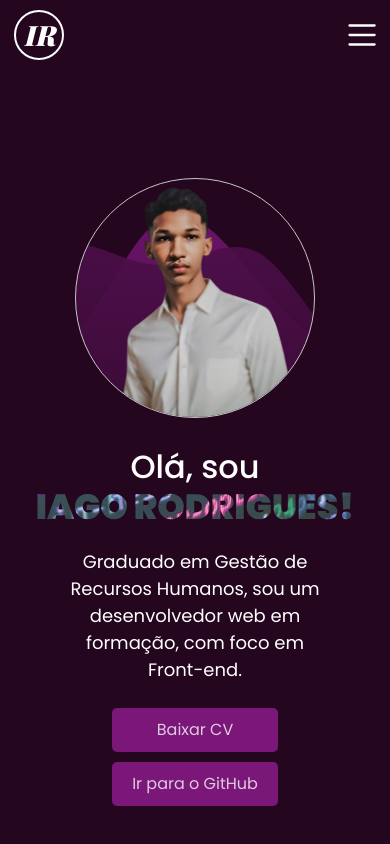
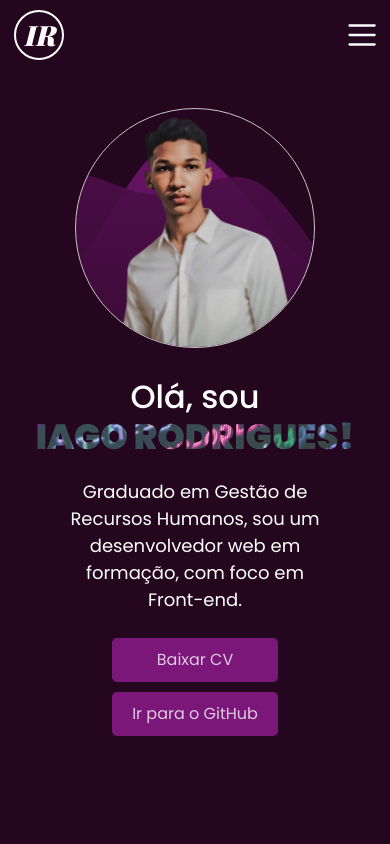
Before and after one commit to IagoRdgs/portfolio, a React (Vite) app: page / in a window 390 px wide. Shown: the top 844 px of the page. Built offline with nearby package versions, Linux system fonts and the light colour scheme; a web font is replaced by a local one.

Commit message:
fix: scroll behavior no mobile

```diff
--- a/src/components/pages/Home/Home.jsx
+++ b/src/components/pages/Home/Home.jsx
@@ -22,12 +22,10 @@ export default function Home() {
             if (scrollTop > lastScrollTop) {
                 header.style.top = '-70px';
                 html.style.scrollPaddingTop = '0';
-                html.style.paddingTop = '0';
             }
             else {
                 header.style.top = '0';
                 html.style.scrollPaddingTop = '70px';
-                html.style.paddingTop = '70px';
             }
             lastScrollTop = scrollTop < 0 ? 0 : scrollTop;
         };
--- a/src/components/pages/Home/Home.module.css
+++ b/src/components/pages/Home/Home.module.css
@@ -1,7 +1,6 @@
 html {
     scroll-behavior: smooth;
     scroll-padding-top: 70px;
-    padding-top: 70px;
     transition: padding 0.3s linear;
 }
 
```
